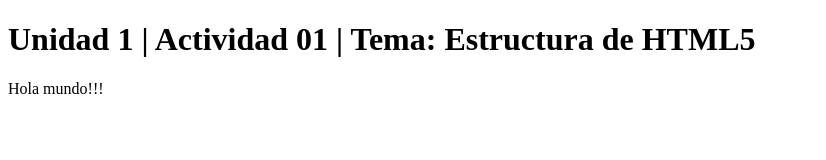
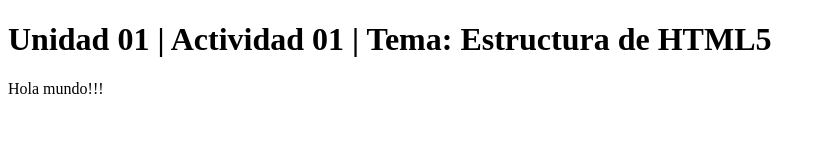
Before and after one commit to Jonathan-Ruan/Jonathan-Ruan.github.io, a plain HTML site: page Actividad_01.html in a window 1280 px wide. Shown: the whole page, without its empty margins (0-826 px from the left). Drawn offline with Linux system fonts and the light colour scheme.

Commit message:
Update Actividad_01.html

```diff
--- a/Actividad_01.html
+++ b/Actividad_01.html
@@ -2,7 +2,7 @@
 <html lang="es">
   <head>
     <!--LLenar los datos para: Title y Metadata-->
-    <title>Unidad 1 | Actividad 01</title>
+    <title>Unidad 01 | Actividad 01</title>
     <link rel="icon" type="image/x-icon" href="favicon.ico">
     <meta charset="utf-8">
     <meta name="Autor" content="Jonathan Francisco Ruan López">
@@ -11,7 +11,7 @@
   </head>
   <body>
     <!--Cambiar el titulo y colocar el conenido aquí-->
-    <h1>Unidad 1 | Actividad 01 | Tema: Estructura de HTML5</h1>
+    <h1>Unidad 01 | Actividad 01 | Tema: Estructura de HTML5</h1>
     Hola mundo!!!
   </body>
 </html>
```
